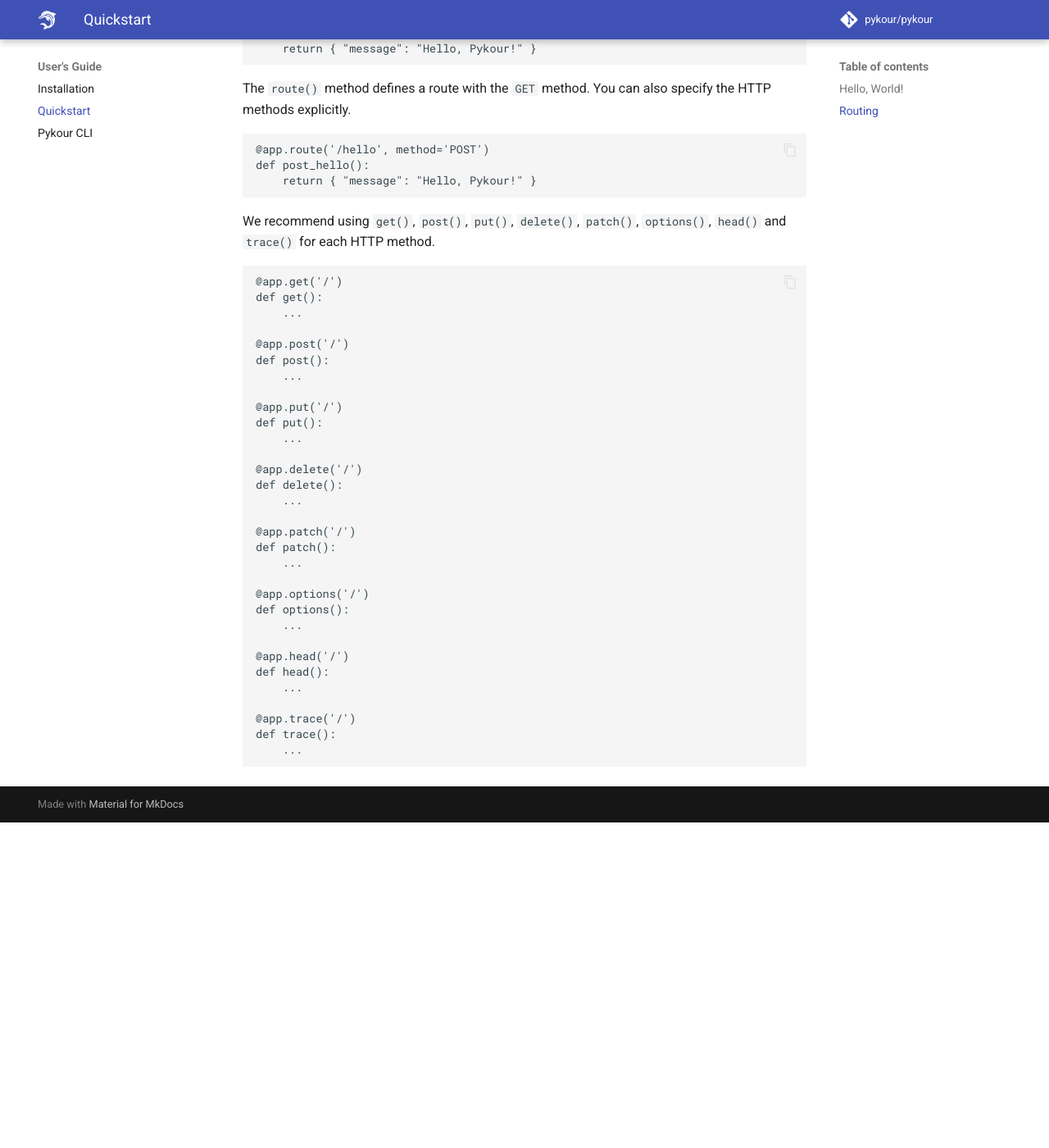
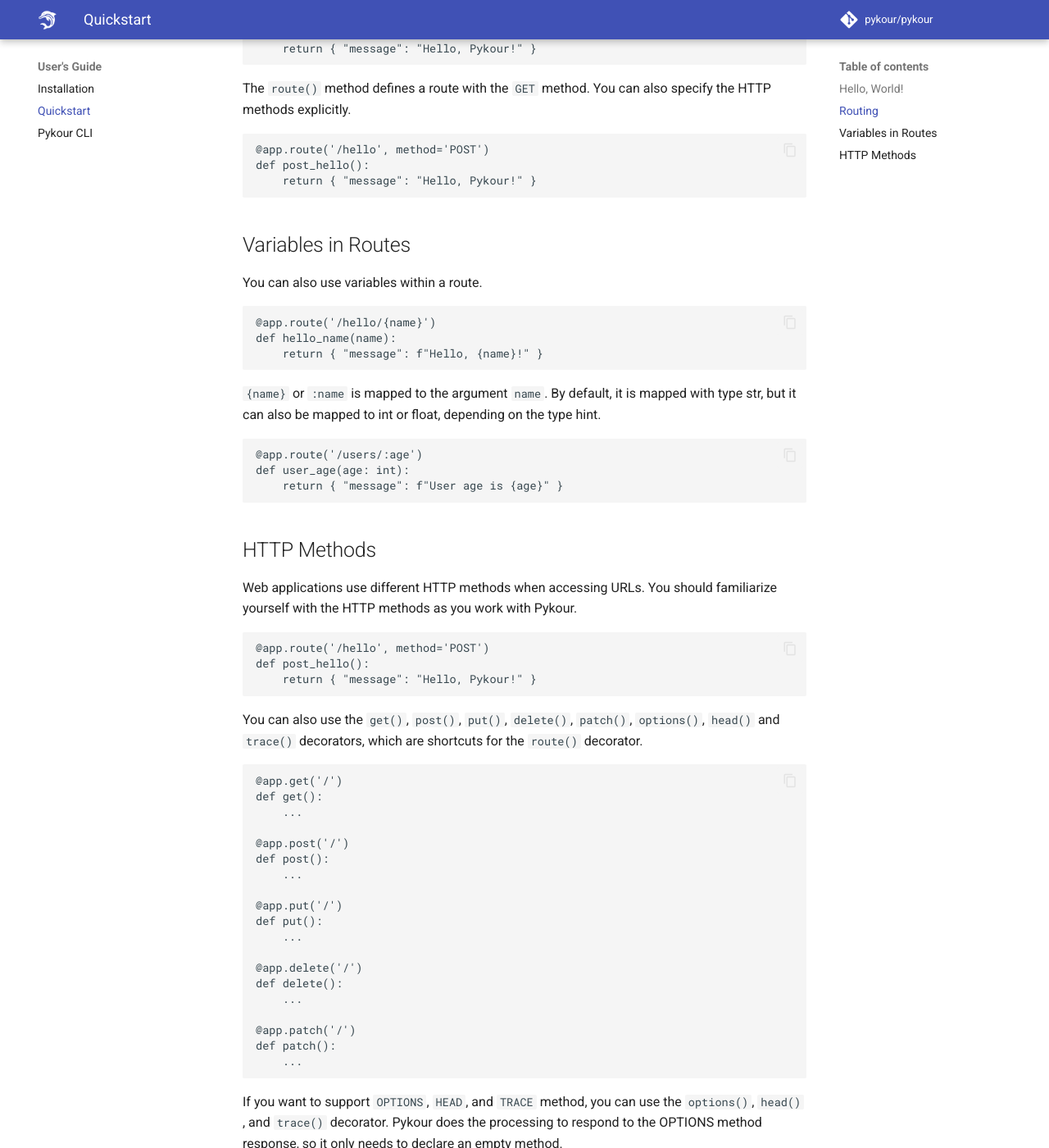
Before and after one commit to pykour/pykour, an MkDocs documentation site: the page built from docs/quickstart.md, in a window 1280 px wide and 1400 px high, scrolled down 1229 px. Shown: the whole window at 82% size. Built offline with MkDocs 1.6.1 and Material for MkDocs 9.7.7, drawn with Linux system fonts in a browser that asks for light colours; comment, search, counter and statistics services are not loaded; before the commit the page ends 2232 px from its top, so only the background shows below that; some of the changed text lies outside the part shown.

Commit message:
write users guide and version up

````diff
--- a/docs/installation.md
+++ b/docs/installation.md
@@ -27,7 +27,7 @@ $ python3 -m venv .venv
 
 ### Activate the virtual environment
 
-Before your work on your project, activate the virtual environment.
+Before you work on your project, activate the virtual environment.
 
 ```bash
 $ source .venv/bin/activate
--- a/docs/quickstart.md
+++ b/docs/quickstart.md
@@ -55,7 +56,39 @@ def post_hello():
     return { "message": "Hello, Pykour!" }
 ```
 
-We recommend using `get()`, `post()`, `put()`, `delete()`, `patch()`, `options()`, `head()` and `trace()` for each HTTP method.
+## Variables in Routes
+
+You can also use variables within a route.
+
+```python
+@app.route('/hello/{name}')
+def hello_name(name):
+    return { "message": f"Hello, {name}!" }
+```
+
+`{name}` or `:name` is mapped to the argument `name`. By default, it is mapped with type str, but it can also be mapped
+to int or float, depending on the type hint.
+
+```python
+@app.route('/users/:age')
+def user_age(age: int):
+    return { "message": f"User age is {age}" }
+```
+
+## HTTP Methods
+
+Web applications use different HTTP methods when accessing URLs. You should familiarize yourself with the HTTP methods
+as you work with Pykour.
+
+```python
+@app.route('/hello', method='POST')
+def post_hello():
+    return { "message": "Hello, Pykour!" }
+```
+
+You can also use the `get()`, `post()`, `put()`, `delete()`, `patch()`, `options()`, `head()` and `trace()` decorators,
+which are shortcuts for the `route()` decorator.
+
 
 ```python
 @app.get('/')
@@ -77,7 +110,12 @@ def delete():
 @app.patch('/')
 def patch():
     ...
+```
 
+If you want to support `OPTIONS`, `HEAD`, and `TRACE` method, you can use the `options()`, `head()` , and `trace()` decorator. Pykour does the processing to respond to
+the OPTIONS method response, so it only needs to declare an empty method.
+
+```python
 @app.options('/')
 def options():
     ...
--- a/pyproject.toml
+++ b/pyproject.toml
@@ -1,6 +1,6 @@
 [tool.poetry]
 name = "pykour"
-version = "0.1.1"
+version = "0.1.2"
 description = "Pykour is modern, fast, and easy to use web framework for Python."
 authors = ["Takashi Yamashina <takashi.yamashina@gmail.com>"]
 readme = "README.md"
--- a/src/pykour/__init__.py
+++ b/src/pykour/__init__.py
@@ -1,4 +1,4 @@
-__version__ = "0.1.1"
+__version__ = "0.1.2"
 
 from .application import Pykour
 from .config import Config
````
Also changed, not shown: other parts of docs/quickstart.md (+2 -1 lines), docs/cli.md (+11 -4 lines), docs/release-notes.md (+9 -1 lines), 2 other files.
